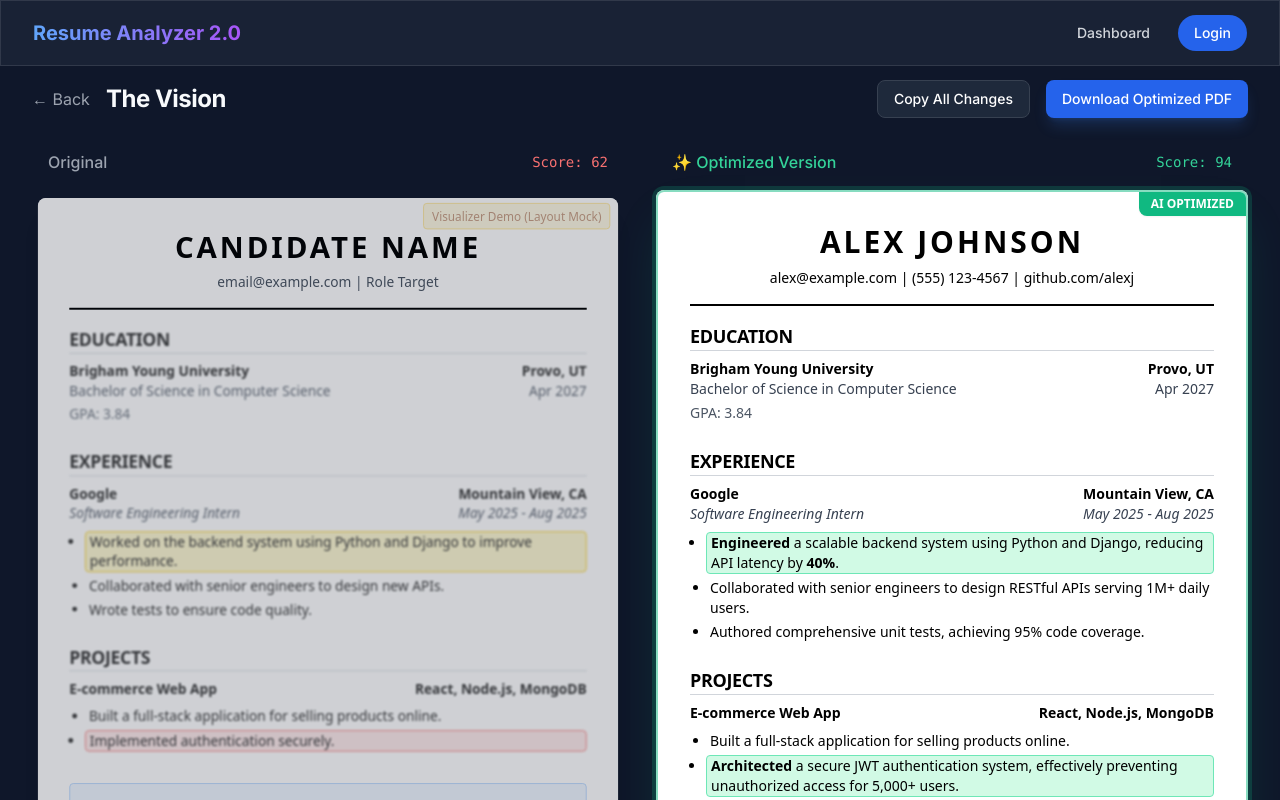
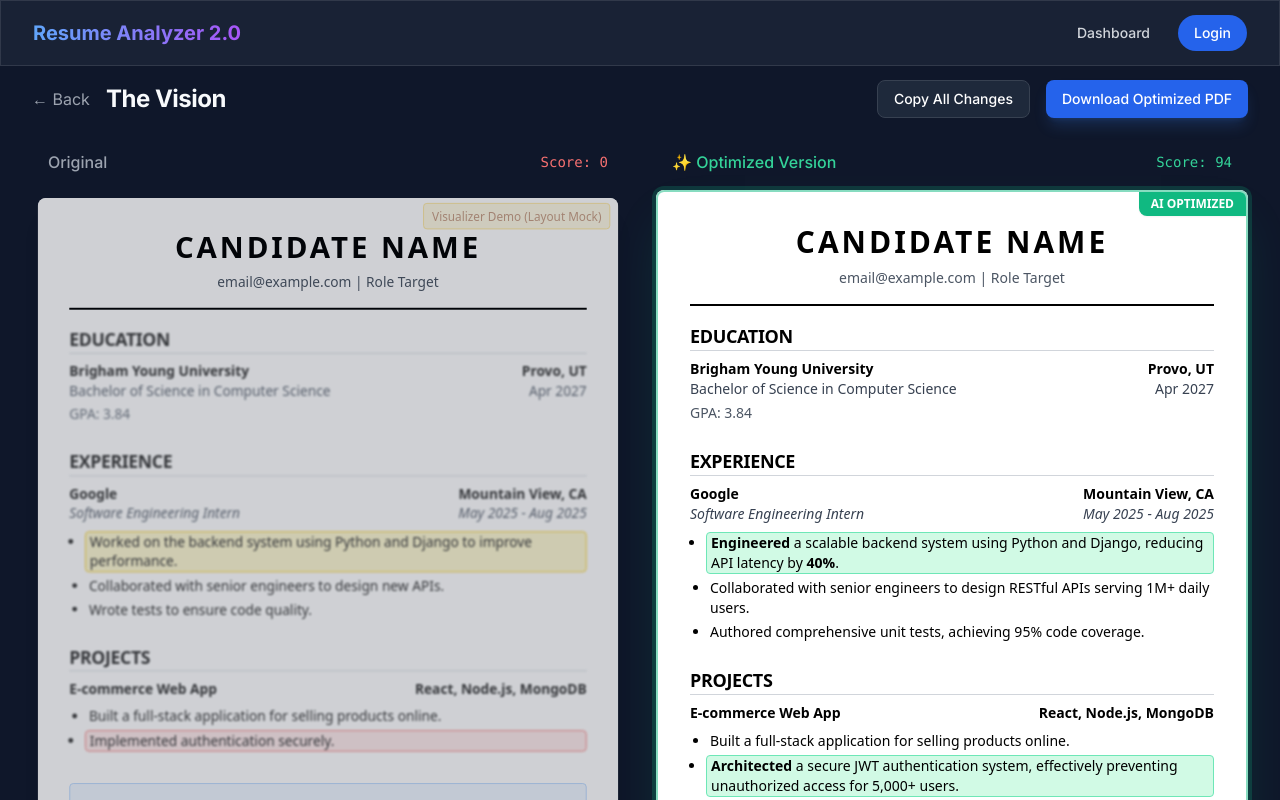
Before and after one commit to wapinheiro/resume_analyzer_2.0, a Next.js app in the folder frontend/: page /optimize in a window 1280 px wide. Shown: the top 800 px of the page. Built offline with nearby package versions, Linux system fonts and the light colour scheme.

Commit message:
feat(ui): connect optimization view to real candidate data (headers)

```diff
--- a/frontend/src/app/optimize/page.tsx
+++ b/frontend/src/app/optimize/page.tsx
@@ -2,8 +2,23 @@ import { Navbar } from '@/components/ui/Navbar';
 import { ResumePreview } from '@/components/ui/ResumePreview';
 import { OptimizedResumePreview } from '@/components/ui/OptimizedResumePreview';
 import Link from 'next/link';
+import { useEffect, useState } from 'react';
 
 export default function OptimizePage() {
+    const [data, setData] = useState<any>(null);
+
+    useEffect(() => {
+        const stored = localStorage.getItem('analysisResult');
+        if (stored) {
+            setData(JSON.parse(stored));
+        }
+    }, []);
+
+    // Helper to get safe values
+    const candidateName = data?.candidate_name || data?.raw_json?.candidate_name;
+    const candidateEmail = data?.candidate_email || data?.raw_json?.candidate_email;
+    const cpi = data?.cpi || data?.raw_json?.cpi;
+
     return (
         <main className="min-h-screen bg-background flex flex-col">
             <Navbar />
@@ -36,10 +51,14 @@ export default function OptimizePage() {
                     <div className="flex flex-col gap-4">
                         <div className="flex justify-between items-center px-4">
                             <span className="text-gray-400 font-medium">Original</span>
-                            <span className="text-red-400 font-mono text-sm">Score: 62</span>
+                            <span className="text-red-400 font-mono text-sm">Score: {data?.rms_score || 0}</span>
                         </div>
                         <div className="bg-white rounded-lg shadow-xl overflow-hidden opacity-80 scale-[0.98]">
-                            <ResumePreview />
+                            <ResumePreview
+                                candidateName={candidateName}
+                                candidateEmail={candidateEmail}
+                                cpi={cpi}
+                            />
                         </div>
                     </div>
 
@@ -52,7 +71,11 @@ export default function OptimizePage() {
                             <span className="text-emerald-400 font-mono text-sm">Score: 94</span>
                         </div>
                         <div className="bg-white rounded-lg shadow-2xl overflow-hidden ring-4 ring-emerald-500/20 shadow-emerald-500/20">
-                            <OptimizedResumePreview />
+                            <OptimizedResumePreview
+                                candidateName={candidateName}
+                                candidateEmail={candidateEmail}
+                                cpi={cpi}
+                            />
                         </div>
                     </div>
 
--- a/frontend/src/components/ui/OptimizedResumePreview.tsx
+++ b/frontend/src/components/ui/OptimizedResumePreview.tsx
@@ -1,4 +1,10 @@
-export function OptimizedResumePreview() {
+interface OptimizedResumePreviewProps {
+    candidateName?: string | null;
+    candidateEmail?: string | null;
+    cpi?: string | null;
+}
+
+export function OptimizedResumePreview({ candidateName, candidateEmail, cpi }: OptimizedResumePreviewProps) {
     return (
         <div className="bg-white text-black p-8 rounded-lg shadow-lg min-h-[800px] font-sans text-sm border-2 border-emerald-500/50 relative overflow-hidden">
 
@@ -9,8 +15,12 @@ export function OptimizedResumePreview() {
 
             {/* Header */}
             <div className="border-b-2 border-black pb-4 mb-4">
-                <h1 className="text-3xl font-bold uppercase tracking-widest text-center">Alex Johnson</h1>
-                <p className="text-center mt-2">alex@example.com | (555) 123-4567 | github.com/alexj</p>
+                <h1 className="text-3xl font-bold uppercase tracking-widest text-center">
+                    {candidateName || "Candidate Name"}
+                </h1>
+                <p className="text-center mt-2 text-gray-600">
+                    {candidateEmail || "email@example.com"} | {cpi || "Role Target"}
+                </p>
             </div>
 
             {/* Education */}
```
